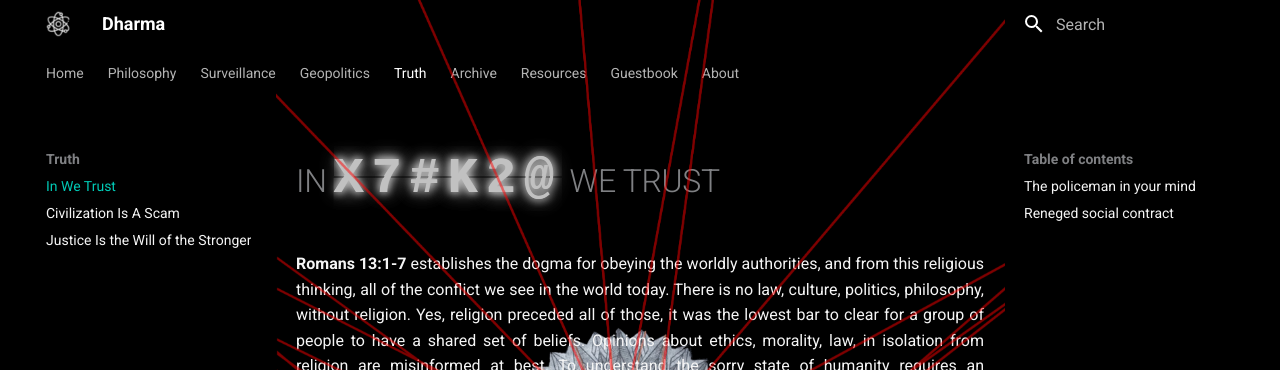
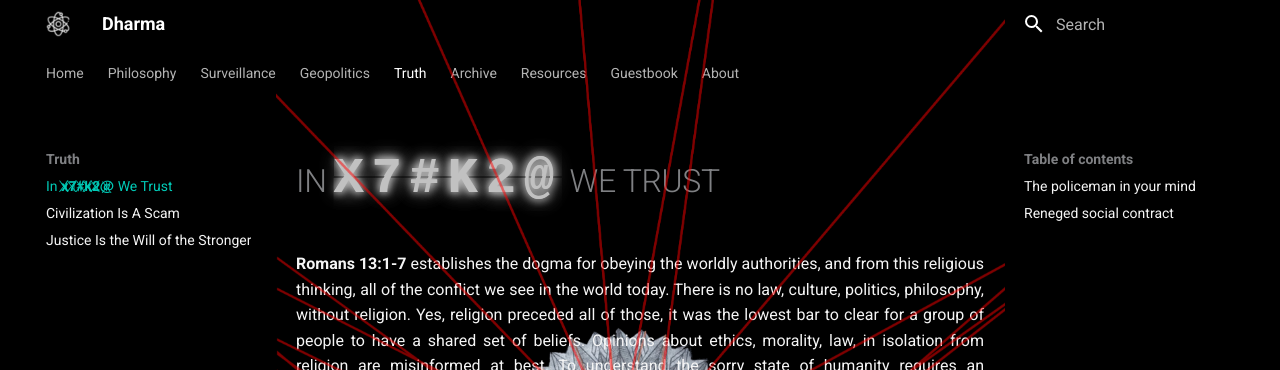
Before and after one commit to acorn23/Dharma, an MkDocs documentation site: the page built from docs/devil.md, in a window 1280 px wide. Shown: the top 370 px of the page. Built offline with MkDocs 1.6.1 and Material for MkDocs 9.7.7, drawn with Linux system fonts in a browser that asks for light colours.

Commit message:
updated truth

```diff
--- a/docs/devil.md
+++ b/docs/devil.md
@@ -31,7 +31,7 @@
 
 Kafka's Court was about a nonsensical legal framework where guilt is assumed, basic information is kept secret from its victims, and the state has absolute power, which is the system we live in today. It was as if Kafka saw a glimpse of the future, and scribbled it down. The civilization in this novel did not work for its constituents, it worked against them, it was an inversion of what we assume to be true: we sacrifice some of our autonomy for some social benefit. Even if there were such a totalitarian system that genuinely helped the majority of its constituents, the problem is still that you have limited autonomy in it. Such a system would derive its legitimacy entirely on whether the people benefit, one may call it socialism or communism but the legitimacy of any such ideology always depend on outcomes and results, when they fail it becomes just as absurd as any capitalist hellscape that is short-sighted and thinking only about shareholder earnings in the next fiscal quarter.
 
-Western societies, and increasingly Eastern ones, have [bet their continued survival on a _greater fool_](https://daliwali.neocities.org/a/civilization-is-a-scam/index.html), whether that is another generation of people who will work harder for less, importing immigrants from poor countries, or even from rival countries. It expects those fools to work for little to no benefit to themselves. Work in and of itself has been reified as a sort of a secular virtue, beyond its Protestant roots, it is a service of worship for the holy market. When one provides nothing of economic value, one is as disposable as a single-use battery. We have put blind faith in artificial, political and economic systems, civilization at large, to sustain the life of our species.
+Western societies, and increasingly Eastern ones, have [bet their continued survival on a _greater fool_](civilization.md), whether that is another generation of people who will work harder for less, importing immigrants from poor countries, or even from rival countries. It expects those fools to work for little to no benefit to themselves. Work in and of itself has been reified as a sort of a secular virtue, beyond its Protestant roots, it is a service of worship for the holy market. When one provides nothing of economic value, one is as disposable as a single-use battery. We have put blind faith in artificial, political and economic systems, civilization at large, to sustain the life of our species.
 
 Most people will [believe that authority exists for the benefit of all mankind](justice.md), from these religious and philosophical foundations, the same institutions which have caused massive excess deaths in the modern era. Governments do not try to benefit their people out of the goodness of their hearts, it is only done to prove their legitimacy. Without legitimacy, there is the impending threat of collapse and political violence, therefore it is not love but mutual terror which keeps the system running. Whether a government is doing a good job at uplifting its people, or threatening them to do what they want, the motivation to stay in power is the same, the desire to submit to an external authority is the same.
 <img src="img/devil.png" style="position: fixed; bottom: 0; left: 50%; transform: translateX(-50%); width: 100vw; height: auto;">
--- a/mkdocs.yml
+++ b/mkdocs.yml
@@ -24,7 +24,7 @@
           - Financial System: finance.md
 
   - Truth:
-      - "In We Trust": devil.md
+      - "In 𝐱⃥⃒̸𝟕⃥⃒̸#⃥⃒̸𝐤⃥⃒̸𝟐⃥⃒̸@⃥⃒̸ We Trust": devil.md
       - Civilization Is A Scam: civilization.md
       - Justice Is the Will of the Stronger: justice.md
 
```
